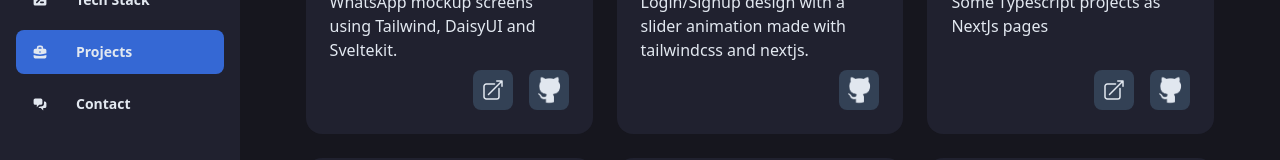
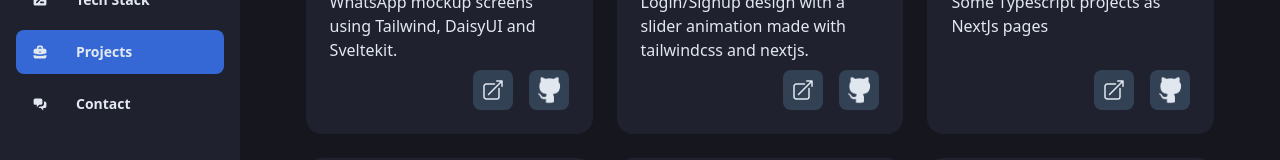
Before and after one commit to anhsirk0/anhsirk0-sveltekit, a SvelteKit app: page /projects in a window 1280 px wide. Shown: the part 358-518 px from the top of the page. Built offline with nearby package versions, Linux system fonts and the light colour scheme.

Commit message:
Updated Projects

```diff
--- a/src/routes/projects/+page.svelte
+++ b/src/routes/projects/+page.svelte
@@ -43,6 +43,7 @@
       desc: "Login/Signup design with a slider animation made with tailwindcss and nextjs.",
       lang: "js.png",
       src: "https://github.com/anhsirk0/slider-login-signup",
+      url: "https://anhsirk0-ts-projects.netlify.com/slider",
     },
     {
       title: "Ts-projects",
```
